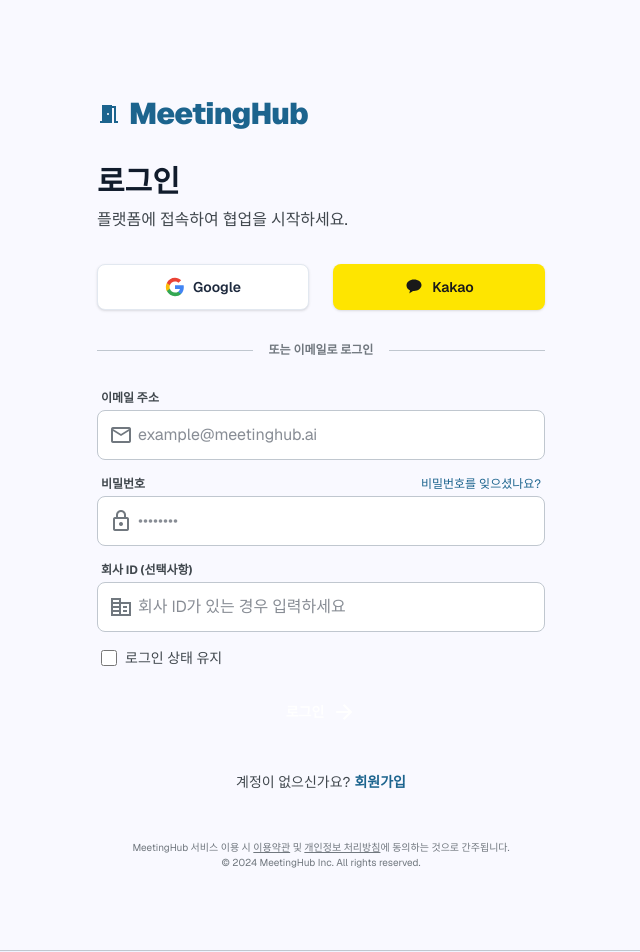
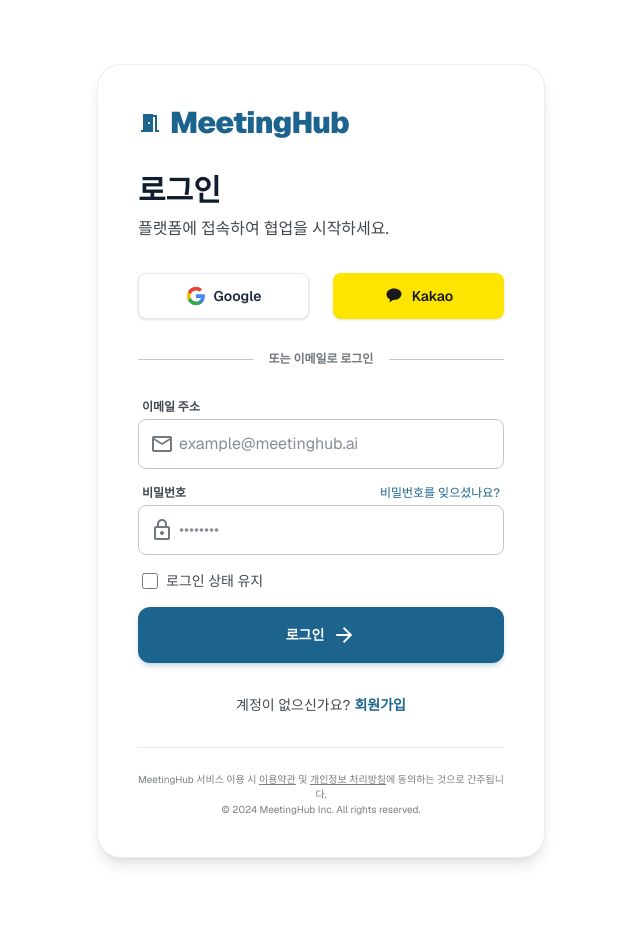
Before and after one commit to luma200ok/meetinghub, a Next.js app in the folder frontend/: page /login in a window 1280 px wide. Shown: the top 952 px of the page, without its empty margins (319-959 px from the left). Built offline with nearby package versions, Linux system fonts and the light colour scheme.

Commit message:
fix:로그인 버튼 수정 및 다크모드 수정

```diff
--- a/frontend/src/app/(auth)/login/page.tsx
+++ b/frontend/src/app/(auth)/login/page.tsx
@@ -9,7 +9,6 @@
   const router = useRouter();
   const [email, setEmail] = useState("");
   const [password, setPassword] = useState("");
-  const [companyId, setCompanyId] = useState("");
   const [message, setMessage] = useState("");
   const [error, setError] = useState("");
   const [isSubmitting, setIsSubmitting] = useState(false);
@@ -47,8 +46,9 @@
       if (data.session?.access_token) {
         localStorage.setItem("meetinghubAccessToken", data.session.access_token);
       }
-      if (companyId) {
-        localStorage.setItem("meetinghubCompanyId", companyId);
+
+      const existingCompanyId = localStorage.getItem("meetinghubCompanyId");
+      if (existingCompanyId) {
         setMessage("로그인되었습니다. 대시보드로 이동합니다.");
         setTimeout(() => {
           router.push("/dashboard");
@@ -67,8 +67,8 @@
   }
 
   return (
-    <div className="w-full flex flex-col items-center justify-center px-margin-mobile md:px-margin-desktop bg-surface-bright flex-grow pt-24 min-h-screen text-on-surface">
-      <div className="w-full max-w-md">
+    <div className="w-full flex flex-col items-center justify-center px-margin-mobile md:px-margin-desktop bg-background flex-grow pt-16 min-h-screen text-on-surface">
+      <div className="w-full max-w-md bg-surface-container-lowest p-8 md:p-10 rounded-3xl border border-outline-variant/30 shadow-lg relative z-10">
         {/* Brand Anchor */}
         <div className="mb-stack-lg text-center lg:text-left flex items-center justify-center lg:justify-start gap-2">
           <span className="material-symbols-outlined text-primary text-4xl icon-fill" style={{ fontVariationSettings: "'FILL' 1" }}>meeting_room</span>
@@ -148,27 +148,13 @@
               />
             </div>
           </div>
-          <div>
-            <label className="block text-xs font-bold text-on-surface-variant mb-unit px-unit" htmlFor="companyId">회사 ID (선택사항)</label>
-            <div className="relative">
-              <span className="material-symbols-outlined absolute left-3 top-1/2 -translate-y-1/2 text-outline text-lg">corporate_fare</span>
-              <input
-                className="w-full pl-10 pr-4 py-3 bg-surface-container-lowest border border-outline-variant rounded-lg focus:ring-2 focus:ring-primary focus:border-primary transition-all text-base outline-none text-on-surface"
-                id="companyId"
-                placeholder="회사 ID가 있는 경우 입력하세요"
-                type="text"
-                value={companyId}
-                onChange={(e) => setCompanyId(e.target.value)}
-              />
-            </div>
-          </div>
 
           <div className="flex items-center gap-2 mb-stack-md px-unit">
             <input className="w-4 h-4 rounded border-outline-variant text-primary focus:ring-primary" id="remember" type="checkbox" />
             <label className="text-sm text-on-surface-variant select-none" htmlFor="remember">로그인 상태 유지</label>
           </div>
 
-          <button className="w-full btn-primary-action py-4 text-white text-sm font-semibold rounded-lg flex items-center justify-center gap-2 cursor-pointer disabled:bg-slate-400" disabled={isSubmitting}>
+          <button className="w-full bg-primary hover:bg-primary/90 py-4 text-on-primary text-sm font-bold rounded-xl flex items-center justify-center gap-2 cursor-pointer disabled:opacity-50 disabled:cursor-not-allowed transition-all shadow-md shadow-primary/20 hover:-translate-y-0.5 active:translate-y-0" disabled={isSubmitting}>
             <span>{isSubmitting ? "처리 중..." : "로그인"}</span>
             <span className="material-symbols-outlined text-lg">arrow_forward</span>
           </button>
@@ -184,17 +170,17 @@
             <Link className="text-sm font-bold text-primary ml-1 hover:underline" href="/signup">회원가입</Link>
           </p>
         </div>
+
+        {/* Footer Policy */}
+        <div className="mt-8 text-center border-t border-outline-variant/30 pt-6">
+          <p className="text-[10px] text-on-surface-variant/70 leading-normal">
+            MeetingHub 서비스 이용 시 <span className="underline cursor-pointer hover:text-primary transition-colors">이용약관</span> 및 <span className="underline cursor-pointer hover:text-primary transition-colors">개인정보 처리방침</span>에 동의하는 것으로 간주됩니다. <br />
+            © 2024 MeetingHub Inc. All rights reserved.
+          </p>
+        </div>
       </div>
 
-      {/* Footer Policy */}
-      <div className="mt-12 text-center w-full max-w-md">
-        <p className="text-[10px] text-outline leading-normal">
-          MeetingHub 서비스 이용 시 <span className="underline">이용약관</span> 및 <span className="underline">개인정보 처리방침</span>에 동의하는 것으로 간주됩니다. <br />
-          © 2024 MeetingHub Inc. All rights reserved.
-        </p>
-      </div>
-
-      <footer className="py-24 bg-surface-container-low border-t border-outline-variant w-full mt-20">
+      <footer className="py-12 w-full mt-12 opacity-80 hover:opacity-100 transition-opacity">
         <div className="grid grid-cols-1 md:grid-cols-4 gap-stack-lg px-margin-desktop max-w-[1440px] mx-auto">
           <div className="md:col-span-1">
             <div className="flex items-center gap-2 mb-stack-md">
```
